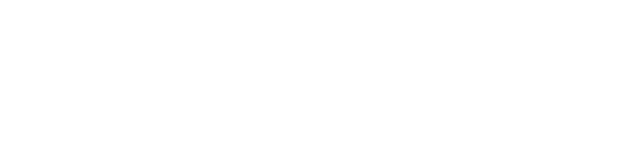
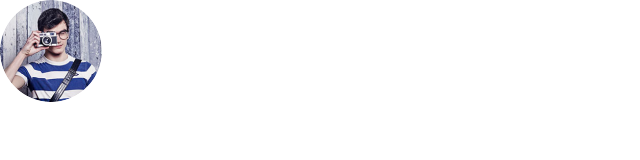
Before and after one commit to js-tasks-ru/htmlcss-20220519_night-raven, a website: page 06-lection4/01-avatar/index.html in a window 1280 px wide. Shown: the whole page, without its empty margins (0-640 px from the left). Drawn offline with Linux system fonts and the light colour scheme.

Commit message:
create avatar

```diff
--- a/06-lection4/01-avatar/avatar.css
+++ b/06-lection4/01-avatar/avatar.css
@@ -0,0 +1,10 @@
+.avatar {
+    width: 102px;
+    height: 102px;
+}
+.avatar__image {
+    width: 100%;
+    height: 100%;
+    border-radius: 50%;
+    object-fit: cover;
+}
--- a/06-lection4/01-avatar/index.html
+++ b/06-lection4/01-avatar/index.html
@@ -6,6 +6,8 @@
         <link rel="stylesheet" href="./avatar.css">
     </head>
     <body>
-
+        <div class="avatar">
+            <img src="./images/Ellipse 1.png" alt="" class="avatar__image">
+        </div>
     </body>
 </html>
```
Also changed, not shown: 06-lection4/01-avatar/images/Ellipse 1.png (added).
